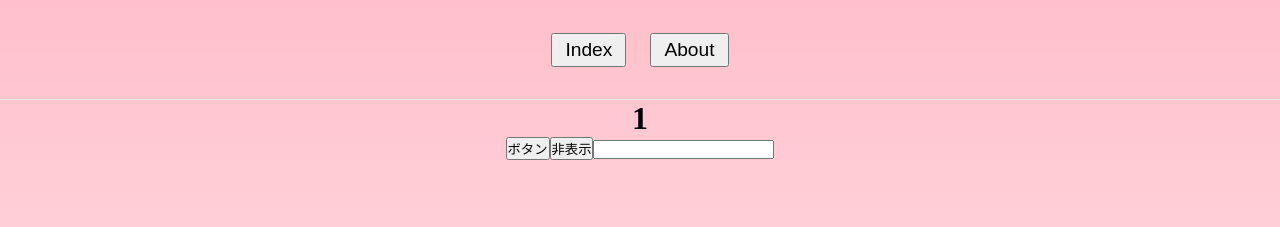
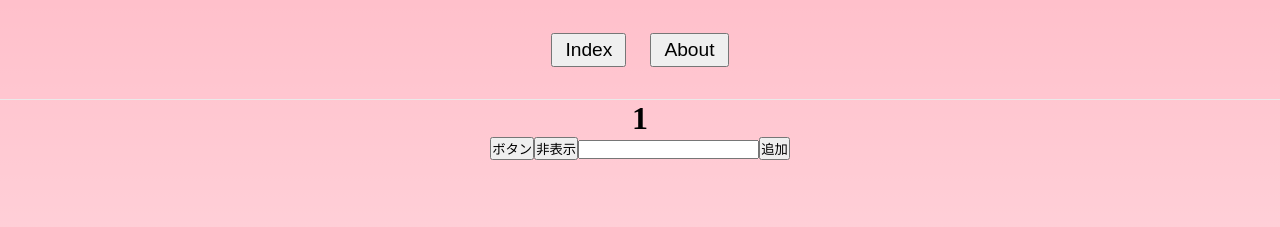
Before and after one commit to Kai-Itakura/study-react, a Next.js app: page / in a window 1280 px wide. Shown: the top 227 px of the page. Built offline with nearby package versions, Linux system fonts and the light colour scheme.

Commit message:
✨ useStateで配列を扱ってみた。

```diff
--- a/src/pages/index.jsx
+++ b/src/pages/index.jsx
@@ -10,6 +10,7 @@
   const [count, setCount] = useState(1);
   const [text, setText] = useState('');
   const [isShow, setIsShow] = useState(true);
+  const [array, setArray] = useState([]);
 
   const handleClick = useCallback(() => {
     if (count < 10) {
@@ -28,6 +29,16 @@
     }
     setText(e.target.value.trim());
   }, []);
+
+  const handleAdd = useCallback(() => {
+    setArray((prevArray) => {
+      if (prevArray.some(item => item === text)) {
+        alert('同じ要素がすでに存在します。');
+        return prevArray;
+      }
+      return [...prevArray, text];
+    });
+  }, [text]);
 
   useEffect(() => {
     document.body.style.backgroundColor = 'pink';
@@ -51,6 +62,14 @@
           {isShow ? '非表示' : '表示'}
         </button>
         <input type="text" value={text} onChange={handleChange} />
+        <button onClick={handleAdd}>追加</button>
+        <ul>
+          {array.map(item => {
+            return (
+              <li key={item}>{item}</li>
+            )
+          })}
+        </ul>
       </div>
 
       <main className={styles.main}>
```
